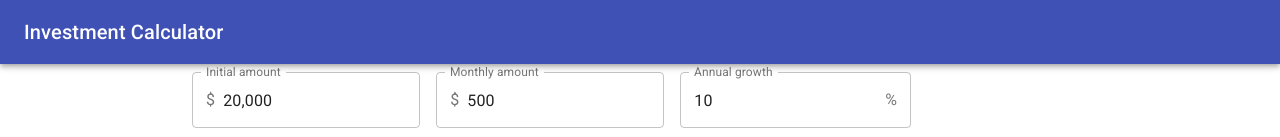
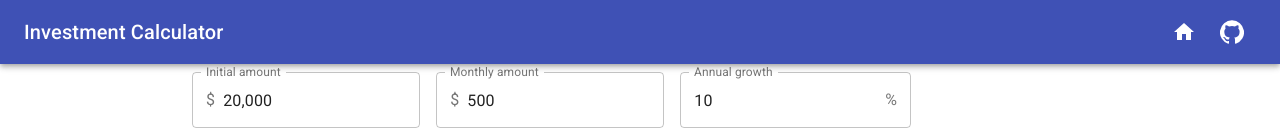
Before and after one commit to Ruben9922/investment-calculator, a React (Create React App) app: page / in a window 1280 px wide. Shown: the top 137 px of the page. Built offline with nearby package versions, Linux system fonts and the light colour scheme.

Commit message:
Add buttons in app bar

```diff
--- a/src/Header.js
+++ b/src/Header.js
@@ -3,6 +3,10 @@ import { makeStyles } from '@material-ui/core/styles';
 import AppBar from '@material-ui/core/AppBar';
 import Toolbar from '@material-ui/core/Toolbar';
 import Typography from '@material-ui/core/Typography';
+import Tooltip from "@material-ui/core/Tooltip";
+import IconButton from "@material-ui/core/IconButton";
+import HomeIcon from "@material-ui/icons/Home";
+import GitHubIcon from "@material-ui/icons/GitHub";
 
 const useStyles = makeStyles((theme) => ({
     root: {
@@ -29,7 +33,16 @@ export default function Header() {
                     <Typography variant="h6" className={classes.title}>
                         Investment Calculator
                     </Typography>
-                    {/*<Button color="inherit">Login</Button>*/}
+                    <Tooltip title="Go to main website">
+                        <IconButton aria-label="home" href="https://rubendougall.co.uk/" color="inherit">
+                            <HomeIcon/>
+                        </IconButton>
+                    </Tooltip>
+                    <Tooltip title="GitHub repository">
+                        <IconButton aria-label="GitHub" href="https://github.com/Ruben9922/investment-calculator" color="inherit">
+                            <GitHubIcon/>
+                        </IconButton>
+                    </Tooltip>
                 </Toolbar>
             </AppBar>
         </div>
```
Also changed, not shown: 1 other file (tests, documents, lock files or other folders).
